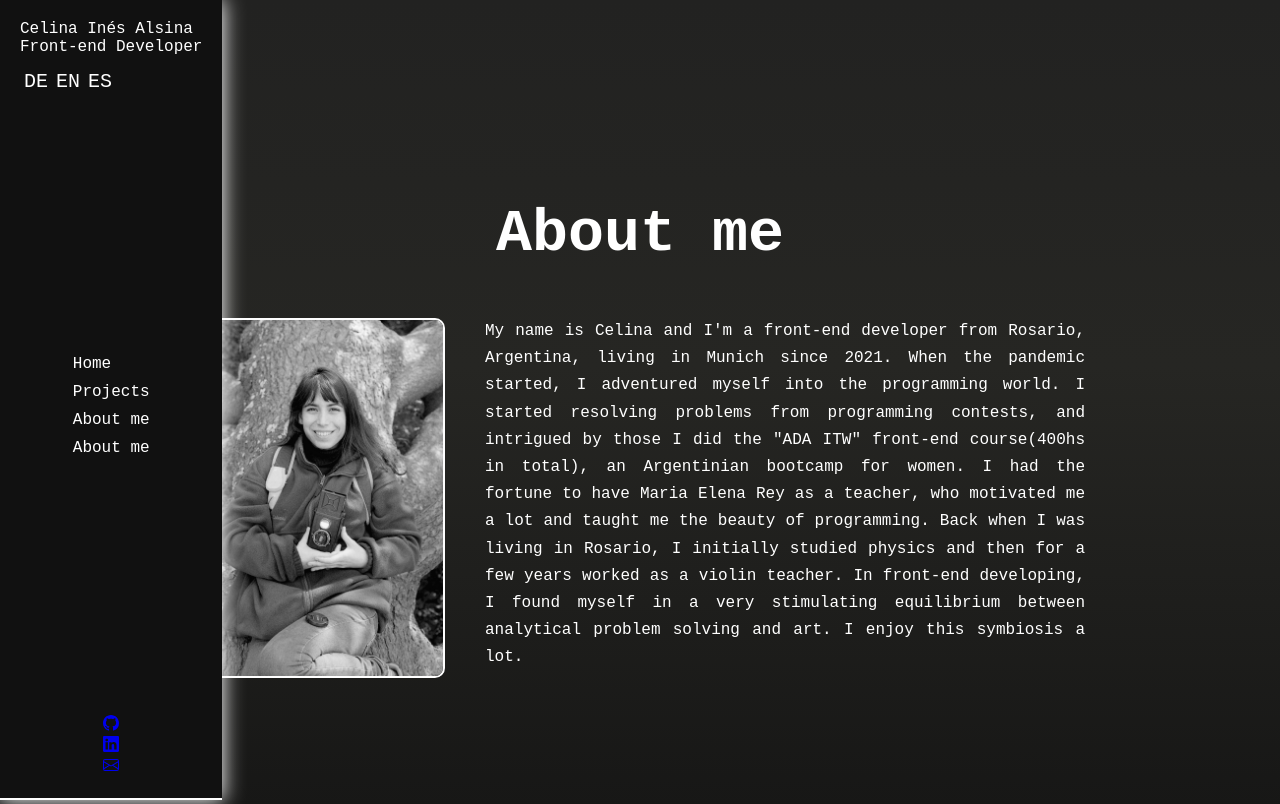
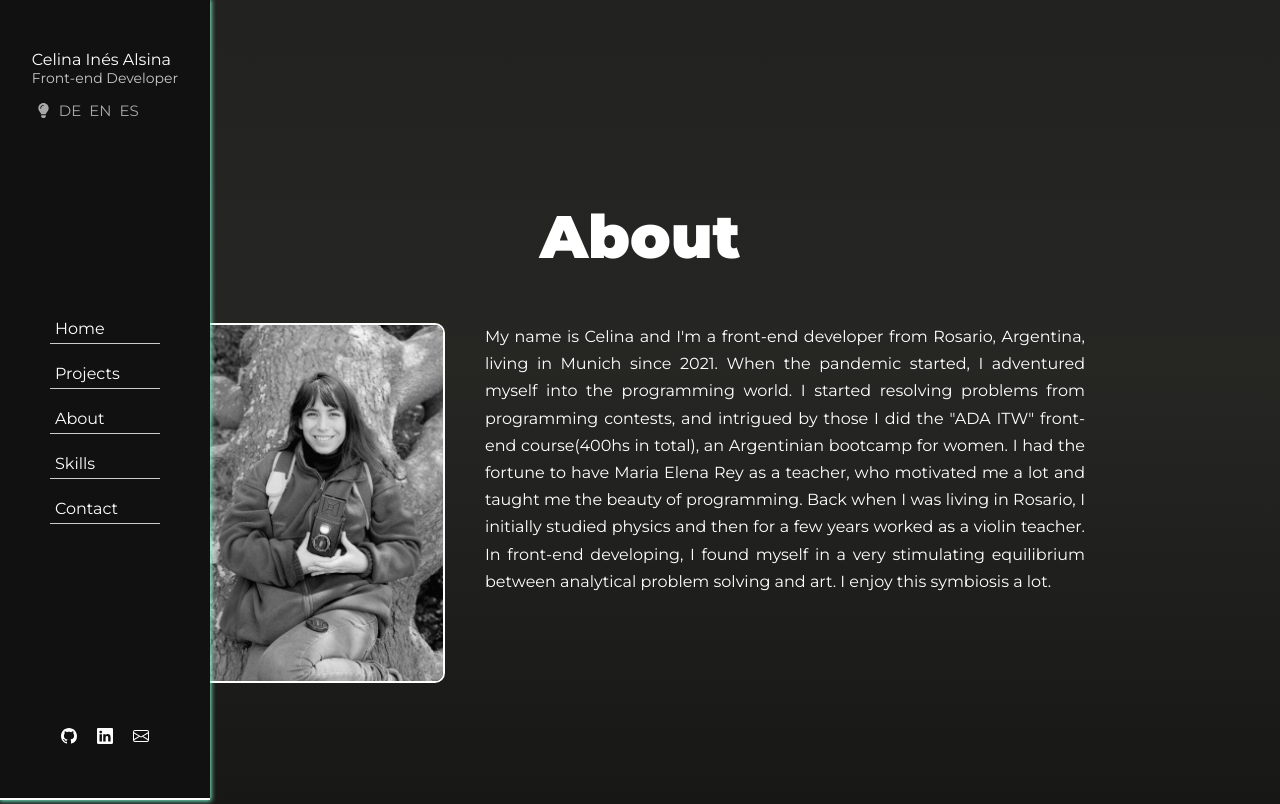
Before and after one commit to Celinesco/celinesco-page, a React (Create React App) app: page /about in a window 1280 px wide. Shown: the top 804 px of the page. Built offline with nearby package versions, Linux system fonts and the light colour scheme.

Commit message:
Estilado Navbar modo oscuro

```diff
--- a/public/index.html
+++ b/public/index.html
@@ -1,25 +1,39 @@
 <!DOCTYPE html>
 <html lang="en">
-
   <head>
     <meta charset="utf-8" />
     <link rel="icon" href="./favicon.ico" />
     <meta name="viewport" content="width=device-width, initial-scale=1" />
     <meta name="theme-color" content="#000000" />
     <meta property="og:url" content="https://celinesalsina.netlify.app/" />
-  <meta name="title" property="og:title" content="Celina Alsina's portfolio" />
+    <meta
+      name="title"
+      property="og:title"
+      content="Celina Alsina's portfolio"
+    />
     <meta property="og:type" content="personal website" />
-  <meta name="description" property="og:description"
-    content="Welcome to my portfolio! Here you can find some projects I've been working on" />
-  <meta name="image" property="og:image" itemprop="image" content="https://i.imgur.com/ssHyUHf.png">
-  <meta property="og:image:type" content="image/png"/>
-  <meta property="og:image:alt" content="First view of my portfolio">
-  <meta property="og:image:width" content="300">
-  <meta property="og:image:height" content="300">
-  <meta name="author" content="Celina Ines Alsina">
-
-
-
+    <meta
+      name="description"
+      property="og:description"
+      content="Welcome to my portfolio! Here you can find some projects I've been working on"
+    />
+    <meta
+      name="image"
+      property="og:image"
+      itemprop="image"
+      content="https://i.imgur.com/ssHyUHf.png"
+    />
+    <meta property="og:image:type" content="image/png" />
+    <meta property="og:image:alt" content="First view of my portfolio" />
+    <meta property="og:image:width" content="300" />
+    <meta property="og:image:height" content="300" />
+    <meta name="author" content="Celina Ines Alsina" />
+    <link rel="preconnect" href="https://fonts.googleapis.com" />
+    <link rel="preconnect" href="https://fonts.gstatic.com" crossorigin />
+    <link
+      href="https://fonts.googleapis.com/css2?family=Montserrat:ital,wght@0,100;0,300;0,400;0,600;0,900;1,500&family=Roboto:ital,wght@0,100;0,400;0,900;1,500&display=swap"
+      rel="stylesheet"
+    />
 
     <!--
       manifest.json provides metadata used when your web app is installed on a
@@ -52,5 +66,4 @@
       To create a production bundle, use `npm run build` or `yarn build`.
     -->
   </body>
-
 </html>
--- a/src/App.scss
+++ b/src/App.scss
@@ -3,6 +3,8 @@
   background: linear-gradient(0deg, rgba(0,0,0,1) 0%, rgba(23,23,22,1) 47%, rgba(38,38,35,1) 76%, rgb(34, 34, 33) 100%);
   width: 100vw;
 }
+
+
 
 .light-theme {
    .App {
@@ -14,7 +16,7 @@
   margin: 0;
   padding: 0;
   box-sizing: border-box;
-  font-family: 'Courier New', Courier, monospace;
+  font-family: 'Montserrat', sans-serif;
 }
 
 button {
--- a/src/components/NavBar/NavBar.js
+++ b/src/components/NavBar/NavBar.js
@@ -37,7 +37,7 @@ const NavBar = () => {
             <div className='container__info-navbar'>
                 <Link to='/'>
                     <p>Celina Inés Alsina</p>
-                    <p>{htmlTitles[context.language].intro}</p>
+                    <p class="text-front-end">{htmlTitles[context.language].intro}</p>
                 </Link>
                 <div className='container__user-preferences'>
                     <button className='button__dark-mode' onClick={handleClickTheme}><FaLightbulb /></button>
@@ -51,7 +51,9 @@ const NavBar = () => {
                     <Link to="/"><li>Home</li></Link>
                     <Link to="/projects"><li>{htmlTitles[context.language].title_projects}</li></Link>
                     <Link to='/about'><li>{htmlAboutme[context.language].title_about}</li></Link>
-                    <Link to='/contact'><li>{htmlAboutme[context.language].title_about}</li></Link>
+                    <Link to='/contact'><li>Skills</li></Link>
+                    <Link to='/contact'><li>Contact</li></Link>
+
                 </ul>
 
 
--- a/src/components/NavBar/NavBar.scss
+++ b/src/components/NavBar/NavBar.scss
@@ -8,15 +8,22 @@
     align-items: center;
     justify-content: space-between;
     height: 100%;
+    width: 210px;
     background-color: $background-color-dark-mode;
     border-bottom: 2px solid $main-color-dark-mode;
-    box-shadow:  0px 0px 20px 1px $main-color-dark-mode;
-    padding: 20px;
+    box-shadow:  0px 0px 5px 1px aquamarine;
+    padding: 50px 15px;
 }
 .container__info-navbar {
     display: flex;
     flex-direction: column;
     align-items: flex-start;
+    a {
+        p:hover {
+            color:aquamarine
+        }
+
+    }
 }
 
 .container__sections-nav {
@@ -25,27 +32,28 @@
     align-items: center;
 }
 
+.text-front-end {
+    font-size: 14px;
+    color: rgb(200, 200, 200);
+}
+
 .container__user-preferences {
     display: flex;
     justify-content: flex-start;
     margin-top: 10px;
     button  {
-        color: $main-color-dark-mode;
+        color: rgb(169, 169, 169);
         background-color: transparent;
-        font-size: 20px;
+        font-size: 15px;
         border-radius: 100%;
         padding: 4px;
         transition: all 0.7s;
     }
-    .button__language:hover {
-        color: $main-color-white-mode;
-        background-color: $background-color-white-mode;
-    }
-    .button__language:active {
-        background-color: aquamarine;
+    button:hover {
+        color:aquamarine;
+        font-weight: bold;
     }
 }
-
 
 .container__hamburguer-menu-button, .button__dark-mode {
     color: $main-color-dark-mode;
@@ -61,15 +69,29 @@
     li {
         color: $main-color-dark-mode;
         transition: all 0.7s;
-        border-radius: 10px;
+        margin-bottom: 15px;
         padding: 5px;
+        width: 110px;
+        border-bottom: 1px solid rgb(203, 203, 203);
     }
     li:hover {
-        color:$main-color-white-mode;
-        background-color: $main-color-dark-mode;
+        color:aquamarine;
+        letter-spacing:1px;
+        border-bottom: 2px solid aquamarine
     }
-    li:active {
-        background-color: aquamarine;
+}
+
+.container__social-media {
+    ul {
+        display: flex;
+        li {
+            margin: 0 10px;
+            color: white;
+            transition: all 0.4s linear;
+        }
+        li:hover {
+            color: aquamarine;
+        }
     }
 }
 
@@ -117,7 +139,6 @@
             }
         }
     }
-
 }
 
 .desplazar-menu {
@@ -137,14 +158,7 @@
             }
         }
         .container__user-preferences {
-            .button__language:hover {
-                color: $main-color-dark-mode;
-                background-color: $background-color-dark-mode;
-            }
-            .button__language:active {
-                background-color: aquamarine;
-                color:$main-color-white-mode;
-            }
+
         }
         .container__info-navbar {
             p, .button__dark-mode  {
@@ -160,14 +174,6 @@
     .navbar__list {
         li {
             color: $main-color-white-mode;
-        }
-        li:hover {
-            color: $main-color-dark-mode;
-            background-color: $main-color-white-mode
-        }
-        li:active {
-            color:$main-color-white-mode;
-            background-color: aquamarine;
         }
     }
 
@@ -187,9 +193,6 @@
                 .button__language {
                   color: $main-color-white-mode;
                 }
-                .button__language:hover {
-                    color: $main-color-dark-mode;
-                  }
             }
         }
     }
--- a/src/components/datos_proyectos.js
+++ b/src/components/datos_proyectos.js
@@ -225,7 +225,7 @@ export const htmlProjects = {
 
 export const htmlAboutme = {
     es: {
-        title_about:'Sobre mi',
+        title_about: 'Sobre mi',
         about_me: `Mi nombre es Celina Inés Alsina. Soy oriunda de Rosario, Santa Fe, Argentina y desde el 2021 vivo en Múnich, Alemania.
         En Rosario trabajaba como profesora de violín, y desde el inicio de la pandemia decidí incursionar en el mundo de la programación.
         Comencé resolviendo problemas de programación competitiva usando Python y gracias a la curiosidad que todo esto me despertó, realicé la carrera de desarrolladora Front-end de un año de duración en el bootcamp para mujeres ADA ITW.
@@ -234,19 +234,19 @@ export const htmlAboutme = {
 
         contact: `Si querés contactarme, podés escribirme un correo o completar el formulario que se encuentra  acá abajo.
         Sugerencias, comentarios, preguntas son siempre bienvenidas!`,
-        title_contact:'Contacto',
+        title_contact: 'Contacto',
         form: {
-            requierd_message:'(Todos los campos son obligatorios)',
+            requierd_message: '(Todos los campos son obligatorios)',
             name: 'Nombre*',
             surname: 'Apellido*',
             message: 'Mensaje*',
             submit: 'Enviar',
-            modal_title:'¡Muchas gracias por tu mensaje!',
+            modal_title: '¡Muchas gracias por tu mensaje!',
             modal_message: 'Te estaré respondiendo a la brevedad.'
         }
     },
     en: {
-        title_about:'About me',
+        title_about: 'About',
         about_me: `My name is Celina and I'm a front-end developer from Rosario, Argentina, living in Munich since 2021.
         When the pandemic started, I adventured myself into the programming world.
         I started resolving problems from programming contests, and intrigued by those I did the "ADA ITW" front-end course(400hs in total), an Argentinian bootcamp for women.
@@ -255,20 +255,20 @@ export const htmlAboutme = {
         In front-end developing, I found myself in a very stimulating equilibrium between analytical problem solving and art. I enjoy this symbiosis a lot.`,
         contact: `If you want to reach me, you can write me an email, or fill out the form below.
         Your questions, suggestions, and comments are always welcome and help me to grow both on personal level and professionally.`,
-        title_contact:'Contact',
+        title_contact: 'Contact',
         form: {
-            requierd_message:'(All fields requierd)',
+            requierd_message: '(All fields requierd)',
             name: 'First Name*',
             surname: 'Surname*',
             message: 'Message*',
             submit: 'Send',
-            modal_title:'Thank you so much for your message!',
+            modal_title: 'Thank you so much for your message!',
             modal_message: 'I will answer as soon as possible.'
         }
 
     },
     de: {
-        title_about:'Über mich',
+        title_about: 'Über mich',
         about_me: `Mein Name ist Celina und ich bin eine Front-End-Entwicklerin aus Rosario, Argentinien. Seit 2021 lebe in München.
         Mit Beginn der Pandemie bin ich in die Welt der Programmierung eingetaucht.
         Ich habe angefangen, Probleme aus Programmierwettbewerben zu lösen, und fasziniert davon habe ich den  "ADA ITW" Kurs absolviert - ein argentinisches Bootcamp für Front-End Developing für Frauen (in Summe 400 Stunden).
@@ -277,14 +277,14 @@ export const htmlAboutme = {
         Für mich stellt Front-End Developing ein sehr anregendes Gleichgewicht aus analytischer Problemlösung und Kunst dar und diese Symbiose begeistert mich sehr.`,
         contact: `Wenn Sie mich erreichen wollen, schreiben Sie mir gerne eine E-Mail  oder füllen Sie das untenstehende Formular aus.
         Über Ihre Fragen, Anregungen und Kommentare freue ich mich sehr und sie helfen mir, sowohl auf persönlicher Ebene als auch beruflich zu wachsen.`,
-        title_contact:'Kontakt',
+        title_contact: 'Kontakt',
         form: {
-            requierd_message:'(Alle erforderlichen Felder)',
+            requierd_message: '(Alle erforderlichen Felder)',
             name: 'Vorname*',
             surname: 'Nachname*',
             message: 'Nachricht*',
             submit: 'Senden',
-            modal_title:'Herzlichen Dank für Ihre Nachricht!',
+            modal_title: 'Herzlichen Dank für Ihre Nachricht!',
             modal_message: 'Ich werde so bald wie möglich antworten.'
         }
     }
--- a/src/styles/_breakpoints.scss
+++ b/src/styles/_breakpoints.scss
@@ -21,9 +21,6 @@
     }
     .container__info-navbar {
         display: flex;
-        .button__dark-mode {
-            display: none;
-        }
     }
 }
 
@@ -406,10 +403,6 @@
     .navbar {
         padding: 20px;
     }
-    .button__dark-mode {
-        display: none;
-    }
-
     .carta {
         margin: 0 2px;
         font-size: 35px;
```
Lines whose indentation alone changed are shown as unchanged.
